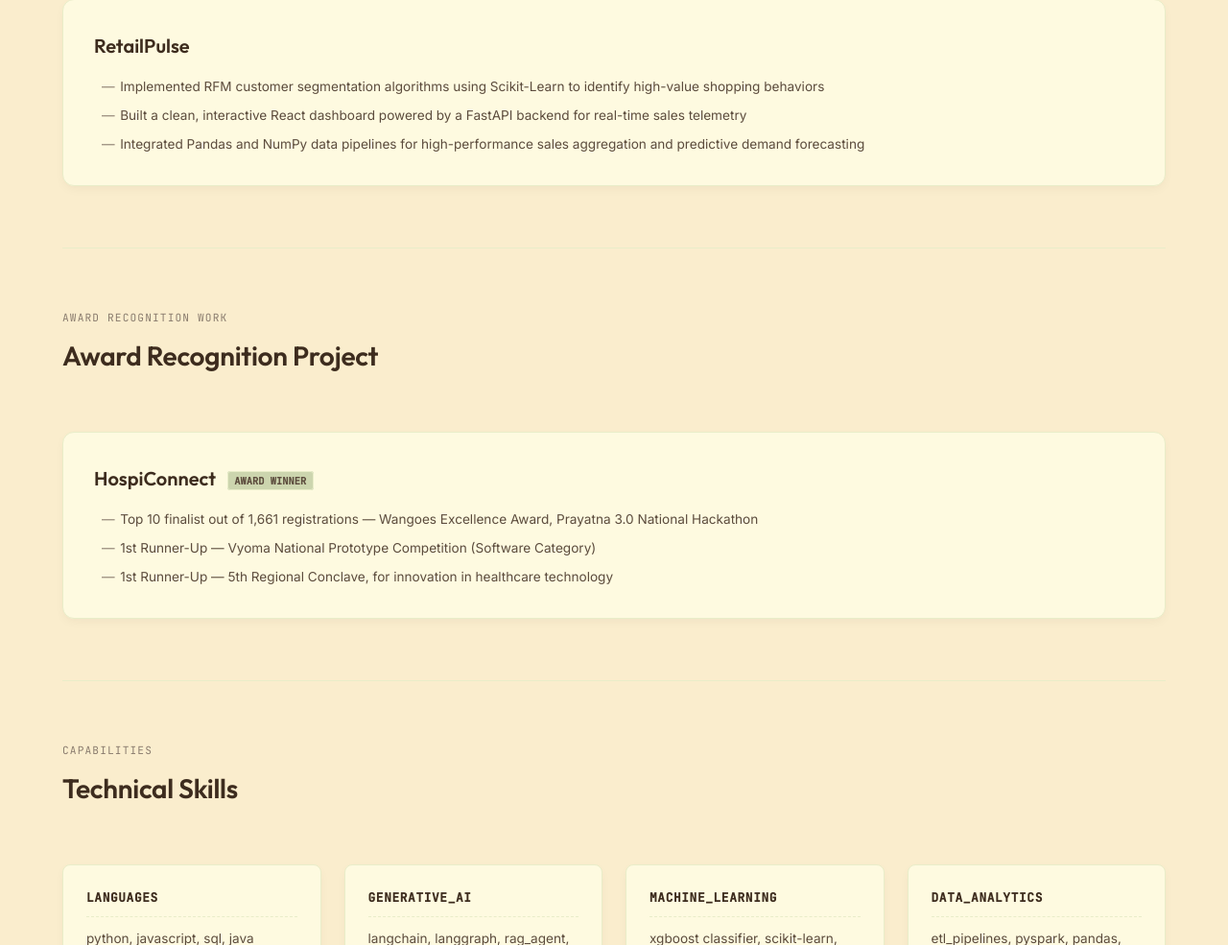
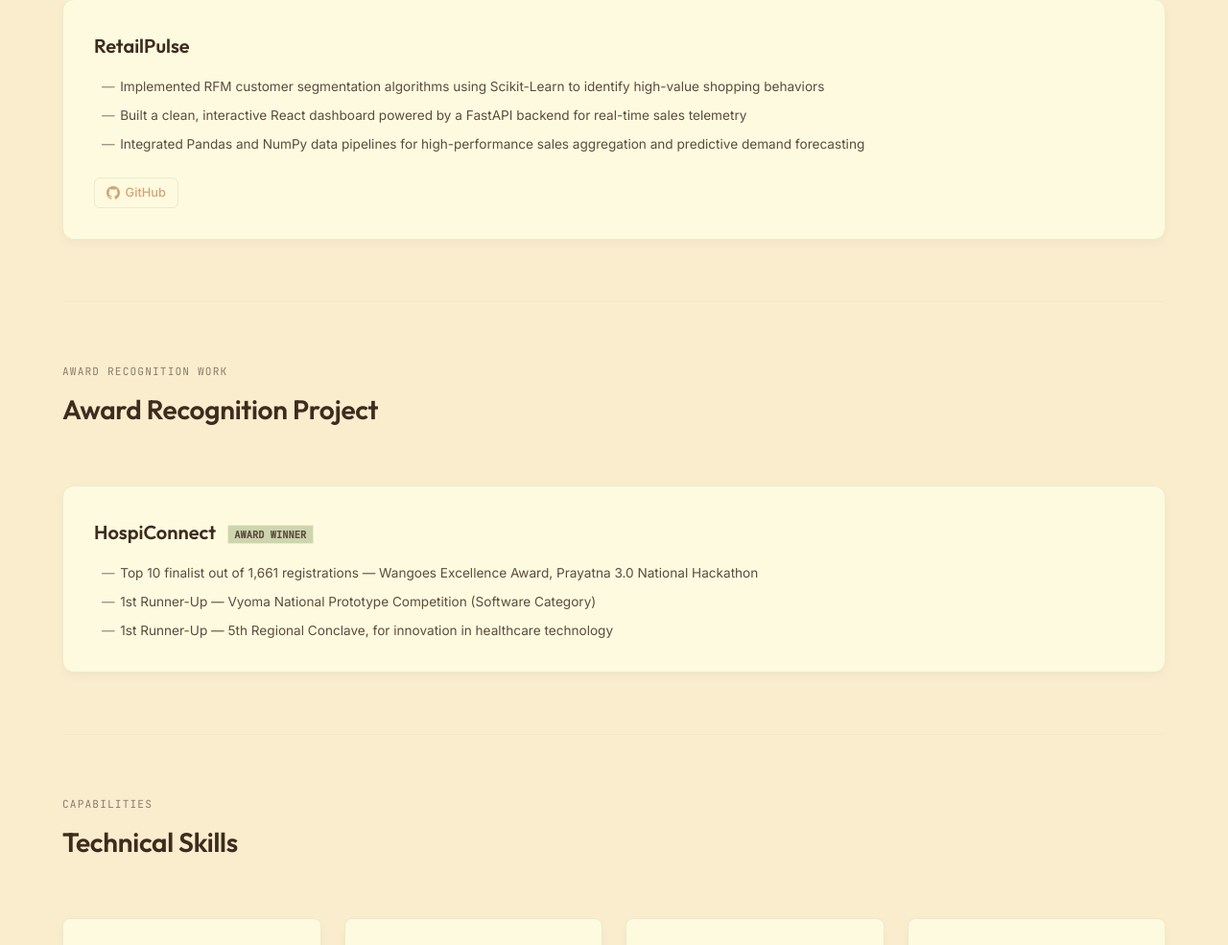
Before and after one commit to Mansi091/portfolio, a plain HTML site: page index.html in a window 1280 px wide. Shown: the part 2507-3492 px from the top of the page at 96% size. Drawn offline with Linux system fonts and the light colour scheme.

Commit message:
changes updation

```diff
--- a/index.html
+++ b/index.html
@@ -903,6 +903,12 @@
             <li>Built a clean, interactive React dashboard powered by a FastAPI backend for real-time sales telemetry</li>
             <li>Integrated Pandas and NumPy data pipelines for high-performance sales aggregation and predictive demand forecasting</li>
           </ul>
+          <div style="margin-top:0.75rem;">
+            <a href="https://github.com/Mansi091/RetailPulse.git" target="_blank" onclick="event.stopPropagation()" style="display:inline-flex;align-items:center;gap:0.35rem;font-size:0.8rem;font-weight:500;color:var(--btn-bg);text-decoration:none;border:1px solid var(--border);border-radius:6px;padding:0.3rem 0.75rem;background:var(--card-bg);">
+              <svg width="14" height="14" viewBox="0 0 24 24" fill="currentColor"><path d="M12 0C5.37 0 0 5.37 0 12c0 5.3 3.438 9.8 8.205 11.385.6.113.82-.258.82-.577 0-.285-.01-1.04-.015-2.04-3.338.724-4.042-1.61-4.042-1.61C4.422 18.07 3.633 17.7 3.633 17.7c-1.087-.744.084-.729.084-.729 1.205.084 1.838 1.236 1.838 1.236 1.07 1.835 2.809 1.305 3.495.998.108-.776.417-1.305.76-1.605-2.665-.3-5.466-1.332-5.466-5.93 0-1.31.465-2.38 1.235-3.22-.135-.303-.54-1.523.105-3.176 0 0 1.005-.322 3.3 1.23.96-.267 1.98-.399 3-.405 1.02.006 2.04.138 3 .405 2.28-1.552 3.285-1.23 3.285-1.23.645 1.653.24 2.873.12 3.176.765.84 1.23 1.91 1.23 3.22 0 4.61-2.805 5.625-5.475 5.92.42.36.81 1.096.81 2.22 0 1.606-.015 2.896-.015 3.286 0 .315.21.69.825.57C20.565 21.795 24 17.295 24 12c0-6.63-5.37-12-12-12"/></svg>
+              GitHub
+            </a>
+          </div>
         </div>
 
       </div>
```
